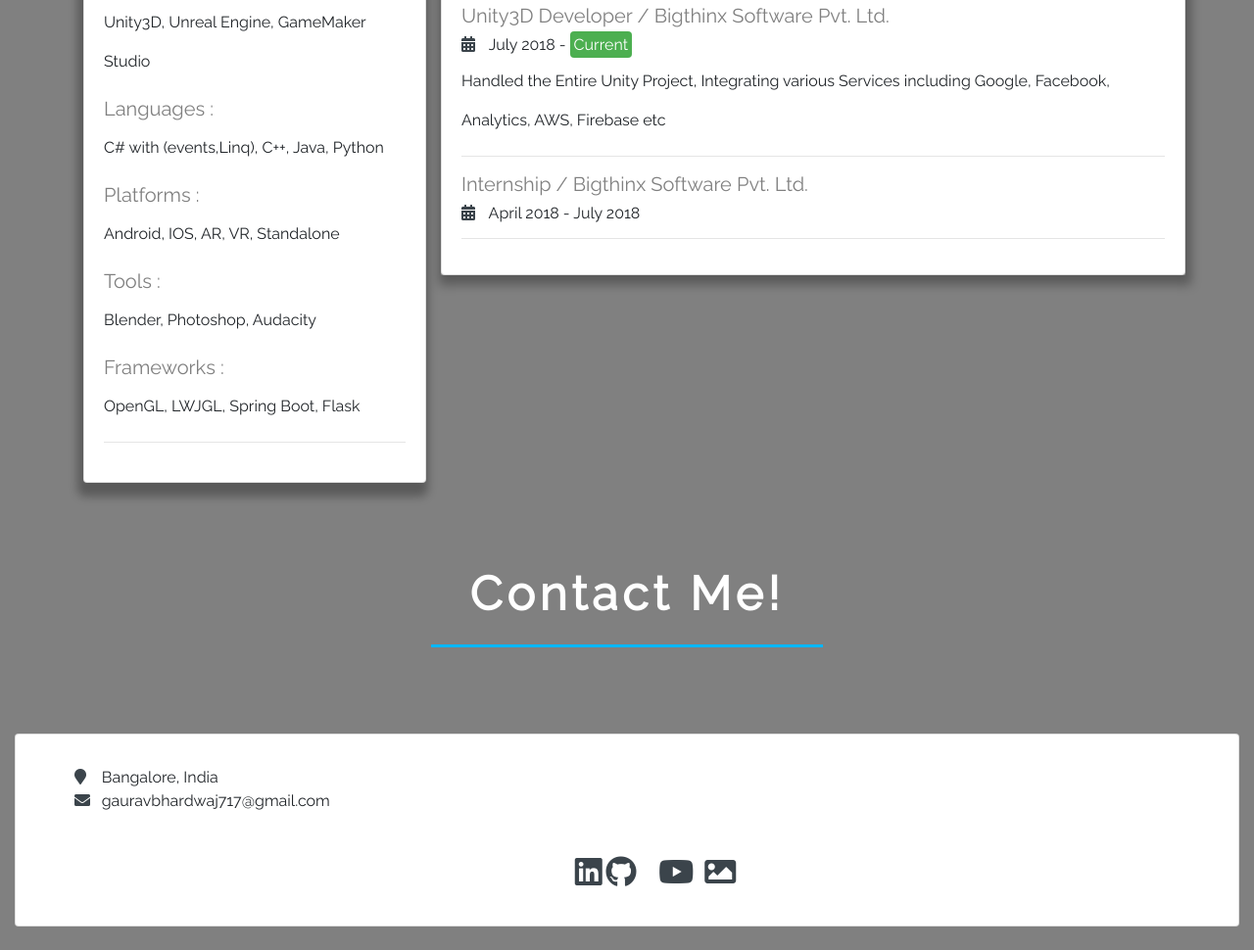
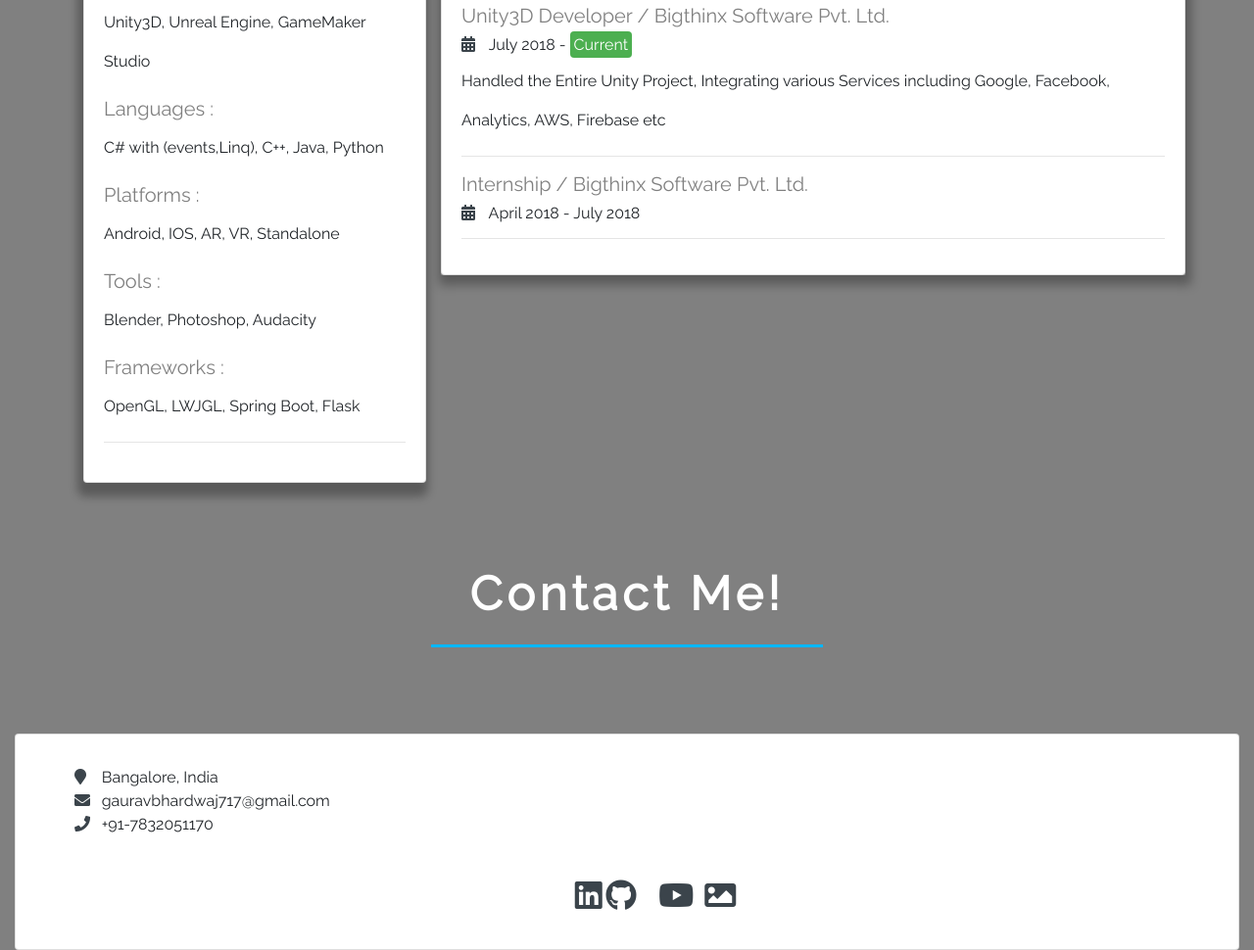
Before and after one commit to Gauravzdre/Gauravzdre.github.io, a plain HTML site: page index.html in a window 1280 px wide. Shown: the part 1168-2138 px from the top of the page at 98% size. Before the commit the page ends 2114 px from the top, so only its background shows below. Drawn offline with nearby package versions, Linux system fonts and the light colour scheme.

Commit message:
Update index.html

```diff
--- a/index.html
+++ b/index.html
@@ -227,7 +227,7 @@
 					<ul style="list-style-type:none">
 						<li><i class="fas fa-map-marker" style="padding-right: 1%;"></i> Bangalore, India</li>
 						  <li><i class="fas fa-envelope" style="padding-right: 1%;"></i>gauravbhardwaj717@gmail.com</li>
-
+							<li><i class="fas fa-phone" style="padding-right: 1%;"></i>+91-7832051170</li>
 					<!-- Horizontal Line -->
 					<hr style="border-top: 3px solid #ffffff; width: 100%; margin-bottom: 25px;">
 
```
